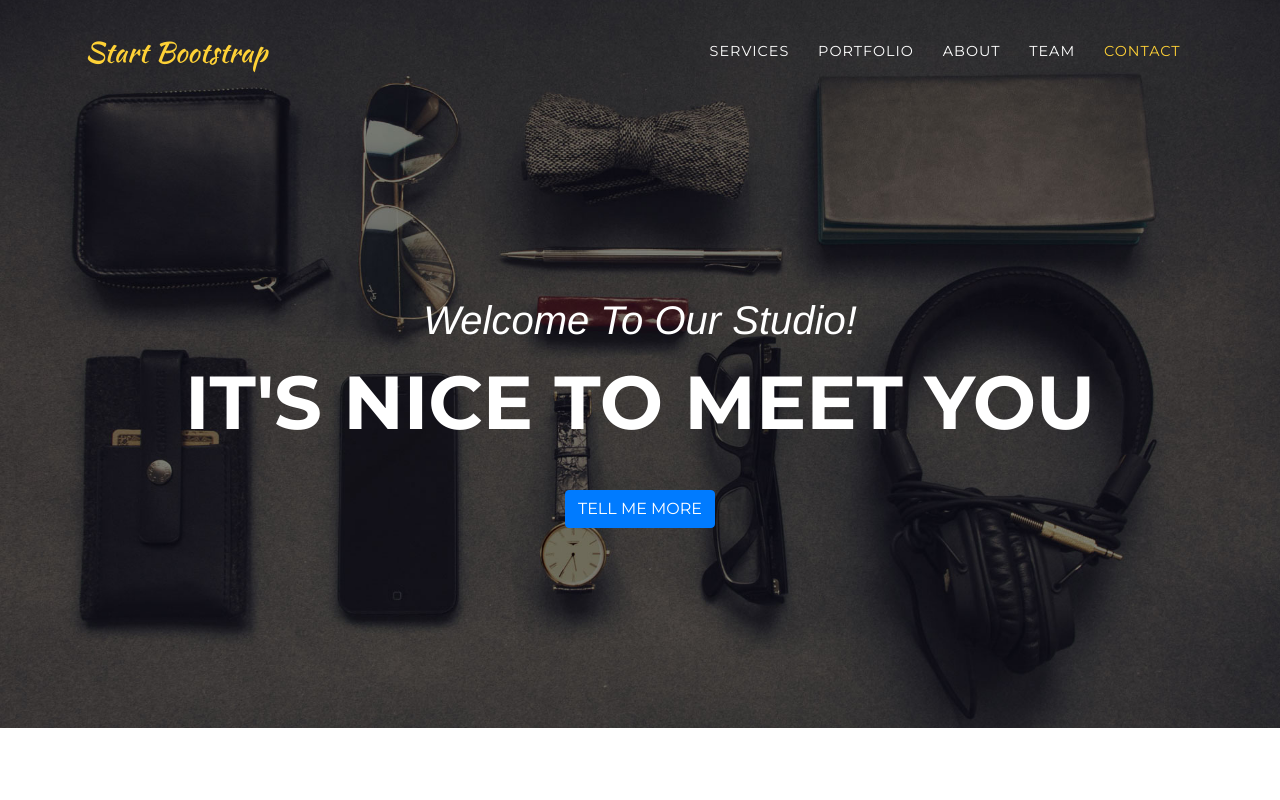
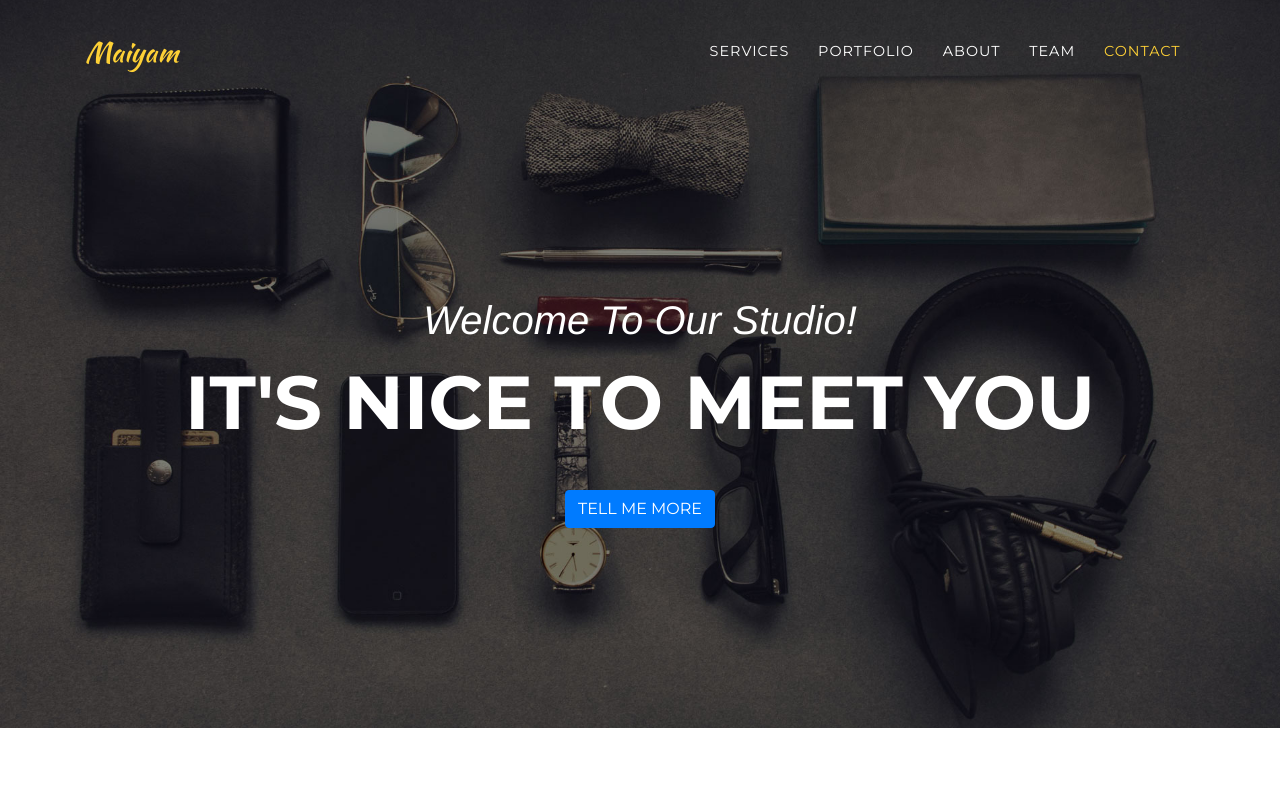
Before and after one commit to mukil-bluerider/maiyamplanners.github.io, a website with bundled scripts: page index.html in a window 1280 px wide. Shown: the top 800 px of the page. Built offline with nearby package versions, Linux system fonts and the light colour scheme; a web font is replaced by a local one.

Commit message:
Page name changed

```diff
--- a/index.html
+++ b/index.html
@@ -30,7 +30,7 @@
     <!-- Navigation -->
     <nav class="navbar navbar-expand-lg navbar-dark fixed-top" id="mainNav">
       <div class="container">
-        <a class="navbar-brand js-scroll-trigger" href="#page-top">Start Bootstrap</a>
+        <a class="navbar-brand js-scroll-trigger" href="#page-top">Maiyam</a>
         <button class="navbar-toggler navbar-toggler-right" type="button" data-toggle="collapse" data-target="#navbarResponsive" aria-controls="navbarResponsive" aria-expanded="false" aria-label="Toggle navigation">
           Menu
           <i class="fa fa-bars"></i>
```
